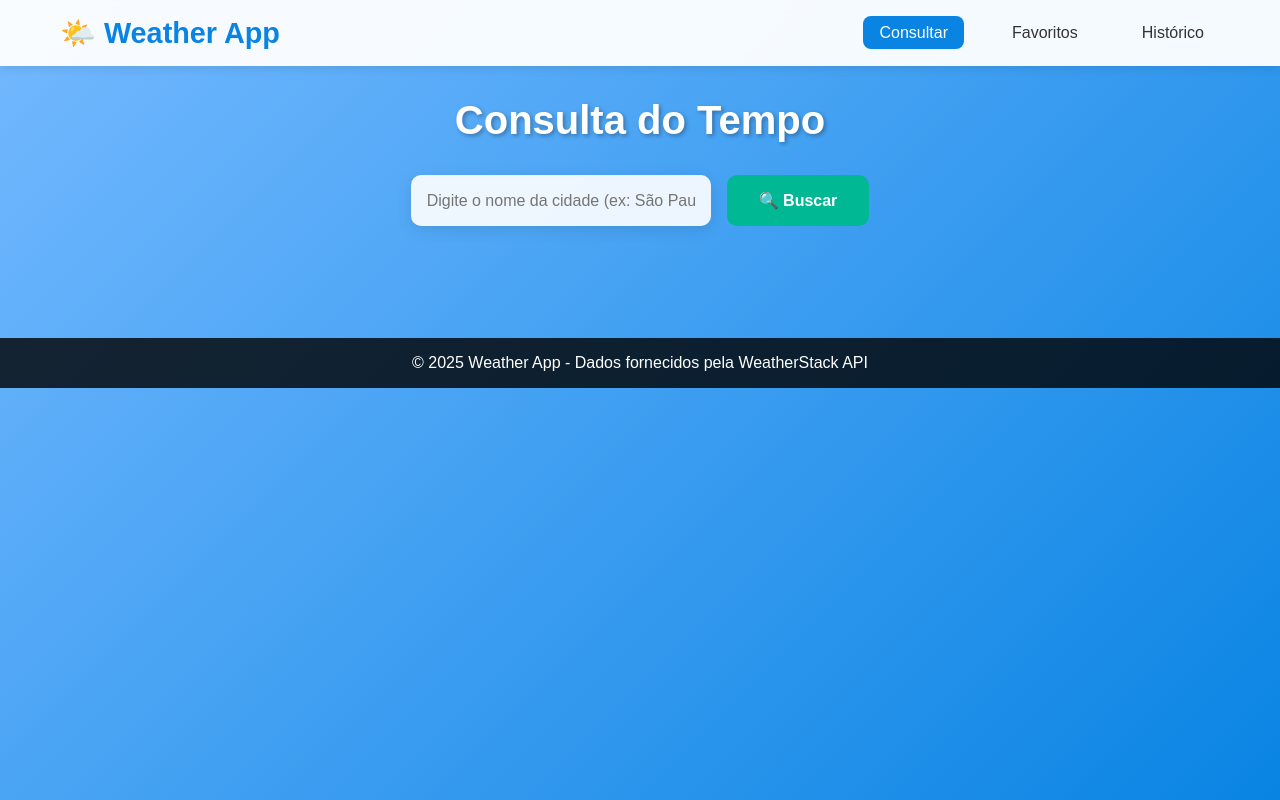
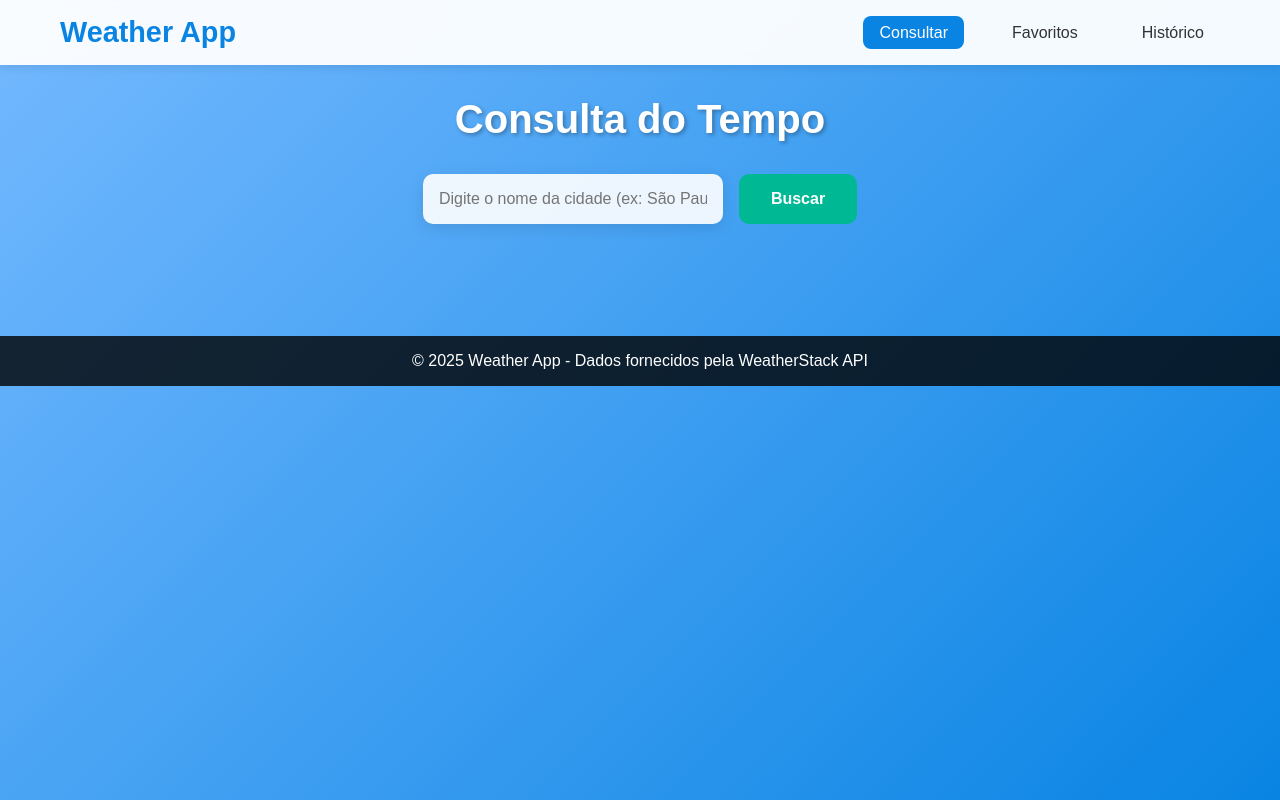
Before and after one commit to D3LT7-ops/-10---API-REST, a plain HTML site: page index.html in a window 1280 px wide. Drawn offline with Linux system fonts and the light colour scheme.

Commit message:
Update index.html

```diff
--- a/index.html
+++ b/index.html
@@ -10,7 +10,7 @@
     <header>
         <nav>
             <div class="logo">
-                <h1>🌤️ Weather App</h1>
+                <h1> Weather App</h1>
             </div>
             <ul class="nav-links">
                 <li><a href="index.html" class="active">Consultar</a></li>
@@ -26,7 +26,7 @@
                 <h2>Consulta do Tempo</h2>
                 <div class="search-form">
                     <input type="text" id="cityInput" placeholder="Digite o nome da cidade (ex: São Paulo, London)">
-                    <button id="searchBtn">🔍 Buscar</button>
+                    <button id="searchBtn"> Buscar</button>
                 </div>
                 <div id="loading" class="loading hidden">Carregando...</div>
                 <div id="error" class="error hidden"></div>
@@ -79,7 +79,7 @@
                         </div>
                     </div>
                     <div class="weather-actions">
-                        <button id="addFavoriteBtn" class="action-btn">⭐ Adicionar aos Favoritos</button>
+                        <button id="addFavoriteBtn" class="action-btn"> Adicionar aos Favoritos</button>
                     </div>
                 </div>
             </div>
```
